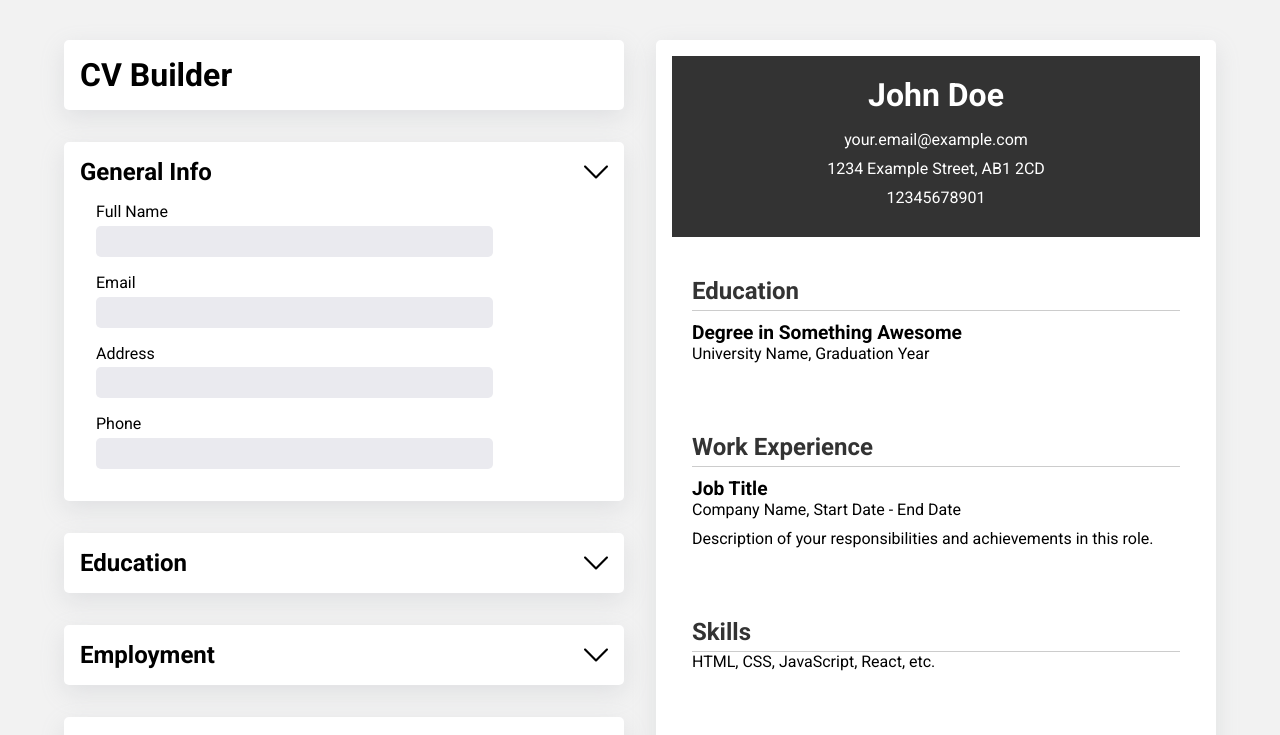
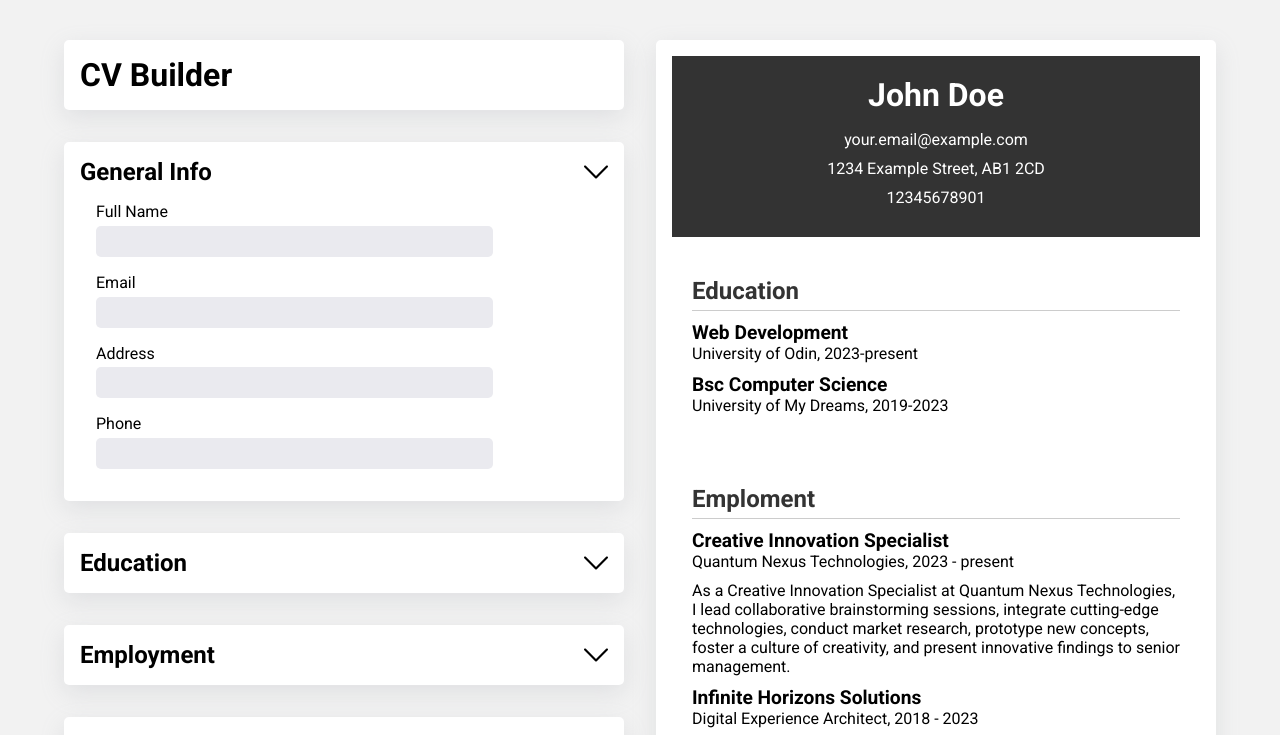
Before and after one commit to dave-forbes/cv-builder, a React (Vite) app in the folder cv-builder-app/: page / in a window 1280 px wide. Shown: the top 735 px of the page. Built offline with nearby package versions, Linux system fonts and the light colour scheme.

Commit message:
added variables from cV to dynamically change when typing into inputs

```diff
--- a/cv-builder-app/src/components/CV.jsx
+++ b/cv-builder-app/src/components/CV.jsx
@@ -12,22 +12,37 @@ export default function CV({ cV }) {
       </header>
       <section>
         <h2>Education</h2>
-        <h3>Degree in Something Awesome</h3>
-        <p>University Name, Graduation Year</p>
-      </section>
-
-      <section>
-        <h2>Work Experience</h2>
-        <h3>Job Title</h3>
-        <p>Company Name, Start Date - End Date</p>
+        <h3>{cV.education1Title}</h3>
         <p>
-          Description of your responsibilities and achievements in this role.
+          {cV.education1Name}, {cV.education1Dates}
+        </p>
+        <h3>{cV.education2Title}</h3>
+        <p>
+          {cV.education2Name}, {cV.education2Dates}
         </p>
       </section>
 
       <section>
+        <h2>Emploment</h2>
+        <h3>{cV.employment1Title}</h3>
+        <p>
+          {cV.employment1Name}, {cV.employment1StartDate} -{" "}
+          {cV.employment1EndDate}
+        </p>
+        <p>{cV.employment1Responsibilities}</p>
+        <h3>{cV.employment2Title}</h3>
+        <p>
+          {cV.employment2Name}, {cV.employment2StartDate} -{" "}
+          {cV.employment2EndDate}
+        </p>
+        <p>{cV.employment2Responsibilities}</p>
+      </section>
+
+      <section>
         <h2>Skills</h2>
-        <p>HTML, CSS, JavaScript, React, etc.</p>
+        <p>
+          {cV.skill1}, {cV.skill2}, {cV.skill3}, {cV.skill4}, {cV.skill5}
+        </p>
       </section>
     </div>
   );
```
